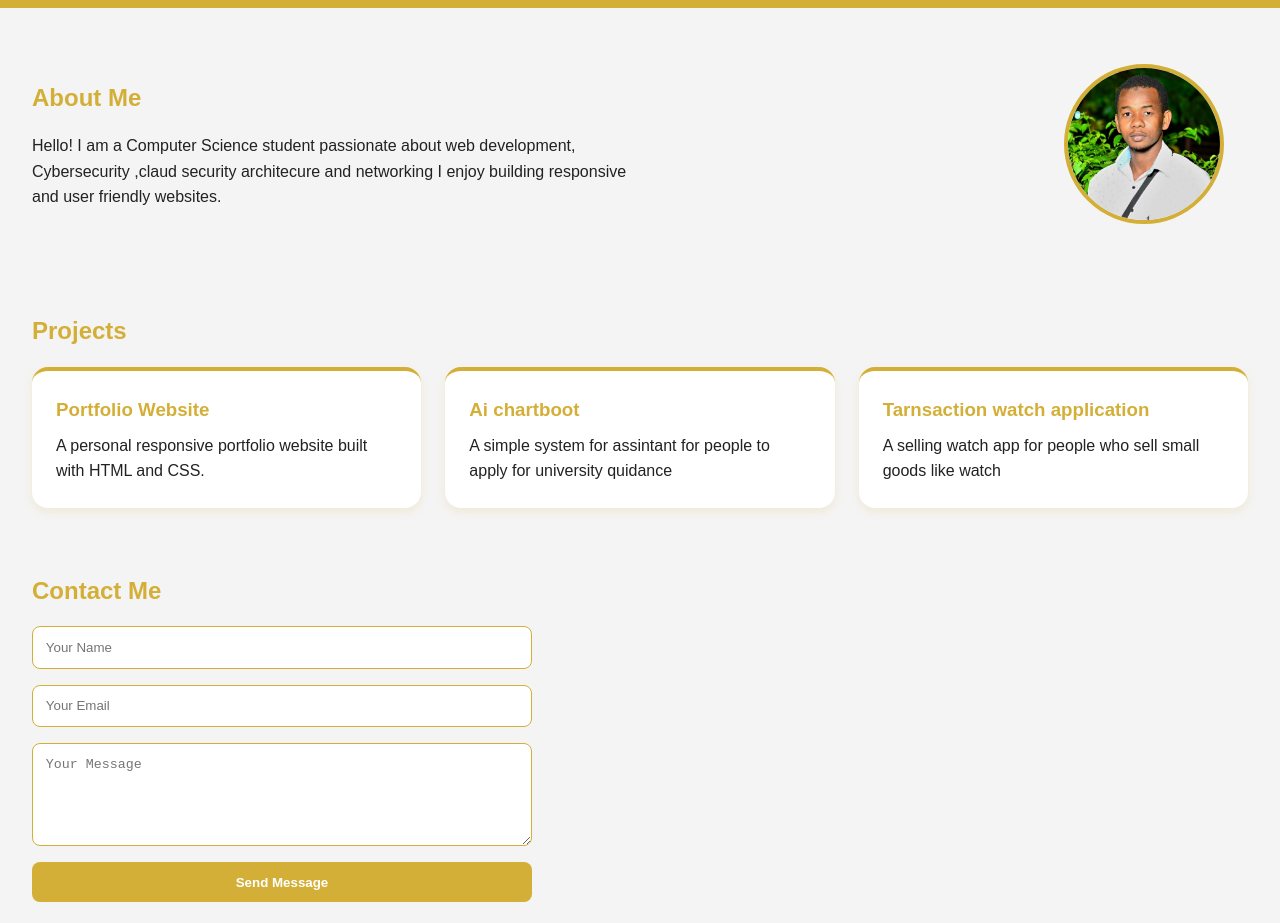
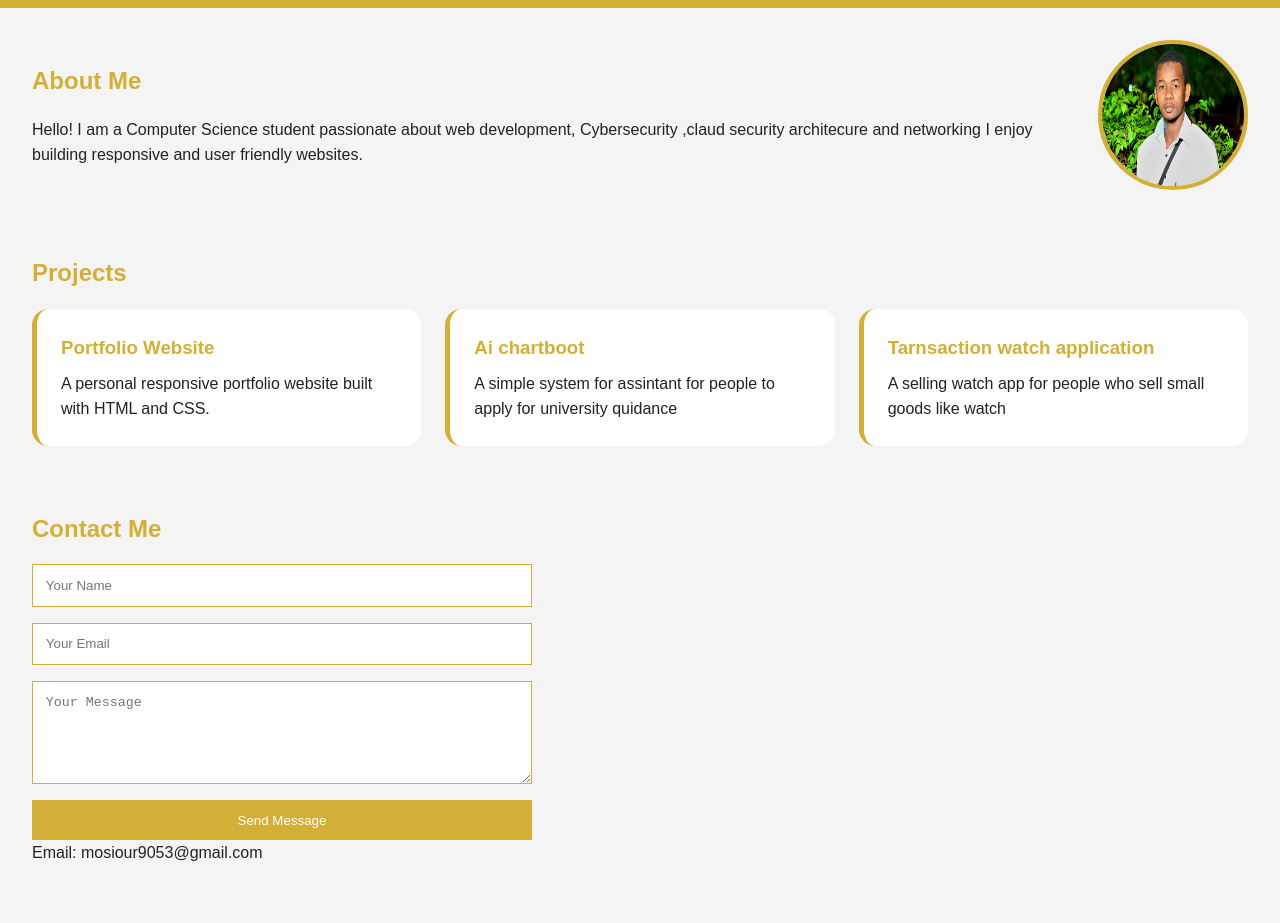
Before and after one commit to Hybrid9053/portfolio, a plain HTML site: page index.html in a window 1280 px wide. Shown: the part 75-998 px from the top of the page. Drawn offline with Linux system fonts and the light colour scheme; a script that the page names is missing.

Commit message:
portfolio

```diff
--- a/styles.css
+++ b/styles.css
@@ -21,7 +21,7 @@
 img {
   width: 100%;
   display: block;
-  border-radius: 1%;
+  border-radius: 5px;
 }
 
 header {
@@ -35,10 +35,6 @@
   flex-wrap: wrap;
 }
 
-header h1 {
-  color: var(--white);
-}
-
 .nav-links {
   list-style: none;
 
@@ -49,11 +45,6 @@
 .nav-links a {
   color: var(--white);
   text-decoration: none;
-  font-weight: bold;
-}
-
-.nav-links a:hover {
-  color: #222222;
 }
 
 main {
@@ -76,8 +67,11 @@
   align-items: center;
 }
 
-.about-text {
-  max-width: 600px;
+.about-image img {
+  width: 150px;
+  height: 150px;
+  border-radius: 50%;
+  border: 4px solid var(--primary);
 }
 
 .projects-grid {
@@ -90,8 +84,7 @@
   background-color: var(--white);
   padding: 1.5rem;
   border-radius: 1rem;
-  border-top: 4px solid var(--primary);
-  box-shadow: 0 4px 8px rgba(212, 175, 55, 0.15);
+  border-left: 5px solid var(--primary);
 }
 
 .project-card h3 {
@@ -104,14 +97,12 @@
   flex-direction: column;
   gap: 1rem;
   max-width: 500px;
-  margin-bottom: 1.5rem;
 }
 
 .contact-form input,
 .contact-form textarea {
   padding: 0.8rem;
-  border: 1px solid #d4af37;
-  border-radius: 0.5rem;
+  border: 1px solid var(--primary);
 }
 
 .contact-form button {
@@ -120,16 +111,10 @@
   border: none;
   padding: 0.8rem;
   cursor: pointer;
-  border-radius: 0.5rem;
-  font-weight: bold;
-}
-
-.contact-form button:hover {
-  background-color: #b8922c;
 }
 
 footer {
-  background-color: #111827;
+  background-color: var(--primary);
   color: var(--white);
   text-align: center;
   padding: 1.5rem;
@@ -141,16 +126,11 @@
   display: flex;
   justify-content: center;
   gap: 1rem;
-  flex-wrap: wrap;
 }
 
 .social-links a {
   color: var(--white);
   text-decoration: none;
-}
-
-.social-links a:hover {
-  color: var(--primary);
 }
 
 @media (min-width: 768px) {
@@ -169,12 +149,3 @@
     grid-template-columns: repeat(3, 1fr);
   }
 }
-
-.about-image img {
-  width: 10rem;
-  height: 10rem;
-  object-fit: cover;
-  border-radius: 50%;
-  margin: 1.5rem;
-  border: 4px solid var(--primary);
-}
```
